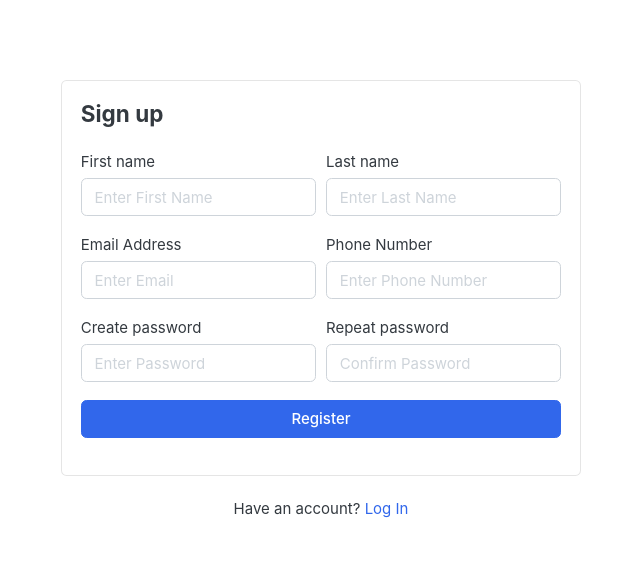
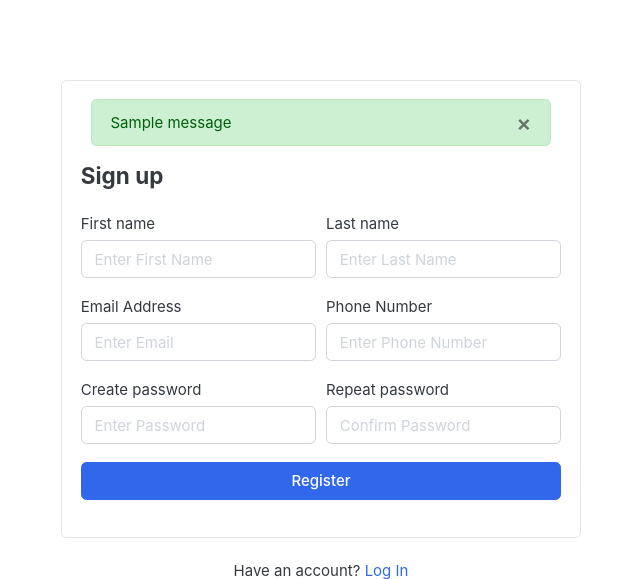
Before and after one commit to HuseynHasan/greatkart, a Django app: page /accounts/register/ in a window 1280 px wide. Shown: the part 118-697 px from the top of the page, without its empty margins (319-959 px from the left). Run offline with Django 5.2, Linux system fonts and the light colour scheme; tables that the repository leaves empty hold one stand-in row (values such as "Sample post"); one stand-in notice (Sample message) is shown; some libraries are stand-ins or nearby versions; some web fonts are replaced.

Commit message:
message implementation

```diff
--- a/accounts/forms.py
+++ b/accounts/forms.py
@@ -2,7 +2,10 @@ from django import forms
 from .models import Account
 
 # qrDc@2tFNC5GrGF , johndoe80@gmail.com
-# ArDc@2tFNC5GrGF , johndoe80@gmail.com
+# ArDc@2tFNC5GrGF , donladtrump79@gmail.com
+# BrDc@2tFNC5GrGF , jonidom@gmail.com
+# crDc@2tFNC5GrGF , conitravolta@gmail.com
+# ErDc@2tFNC5GrGF , contravolta@gmail.com
 
 
 class RegistrationForm(forms.ModelForm):
--- a/accounts/views.py
+++ b/accounts/views.py
@@ -1,6 +1,7 @@
-from django.shortcuts import render
+from django.shortcuts import render, redirect
 from .forms import RegistrationForm
 from .models import Account
+from django.contrib import messages
 
 # Create your views here.
 
@@ -19,6 +20,8 @@ def register(request):
             user = Account.objects.create_user(first_name=first_name, last_name=last_name, email=email, username=username, password=password)
             user.phone_number = phone_number
             user.save()
+            messages.success(request, 'Registration successful.')
+            return redirect('register')
     else:
         form = RegistrationForm()
     context = {
--- a/static/js/script.js
+++ b/static/js/script.js
@@ -57,3 +57,7 @@ $(document).ready(function() {
 
 });
 // jquery end
+
+setTimeout(function(){
+    $('#message').fadeOut('slow')
+}, 4000)
--- a/templates/accounts/register.html
+++ b/templates/accounts/register.html
@@ -9,6 +9,7 @@
 <!-- ============================ COMPONENT REGISTER   ================================= -->
 	<div class="card mx-auto" style="max-width:520px; margin-top:40px;">
       <article class="card-body">
+		{% include 'includes/alerts.html' %}
 		<header class="mb-4"><h4 class="card-title">Sign up</h4></header>
 		<form action="{% url 'register' %}" method="POST">
 
--- /dev/null
+++ b/templates/includes/alerts.html
@@ -0,0 +1,13 @@
+{% if messages %}
+
+    {% for message in messages %}
+    <div id="message" class="container">
+    <div{% if message.tags %} class="alert alert-{{ message.tags }}"{% endif %} role="alert">
+        <button type="button" class="close" data-dismiss="alert"><span aria-hidden="true" >&times;</span></button>
+        {% if message.level == DEFAULT_MESSAGE_LEVELS.ERROR %}Important: {% endif %}
+        {{ message }}
+    </div>
+    </div>
+    {% endfor %}
+
+{% endif %}
```
Also changed, not shown: greatkart/settings.py (+7 -0 lines).
